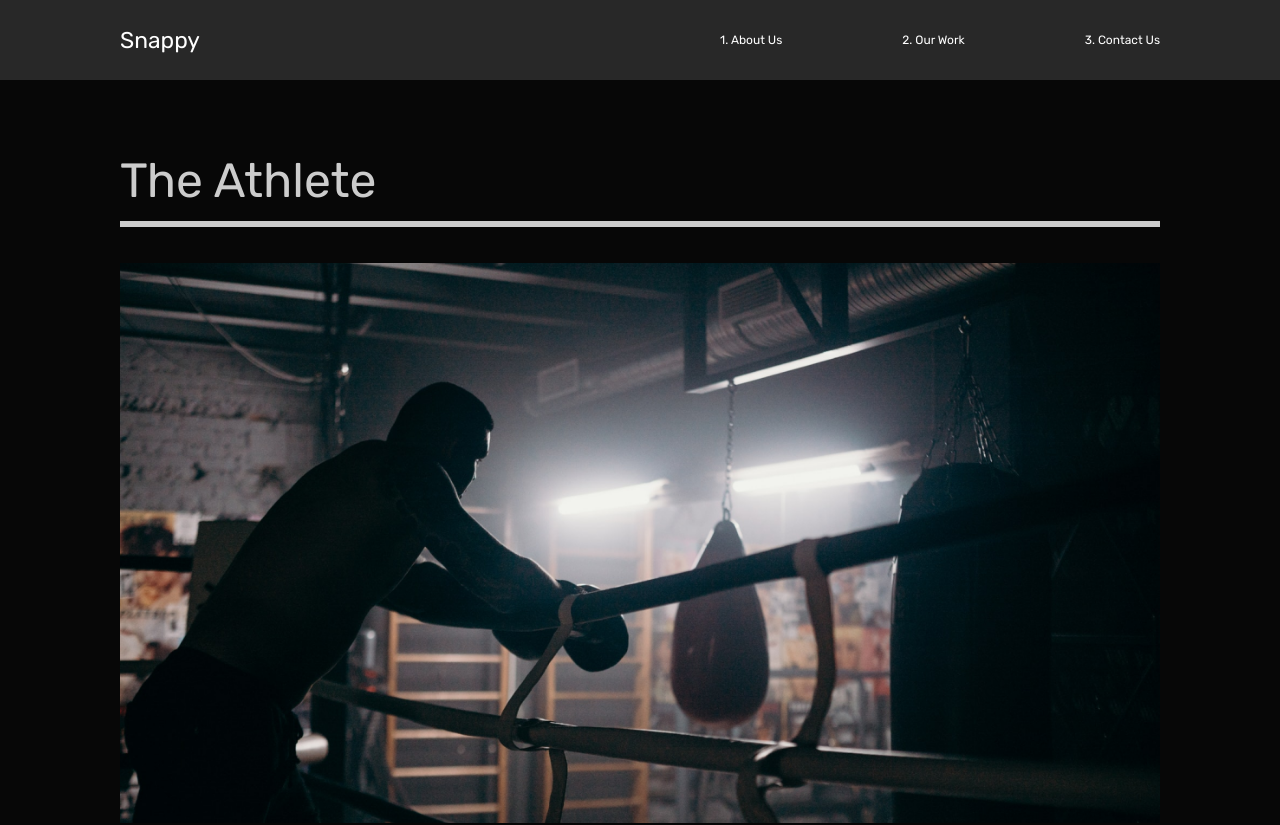
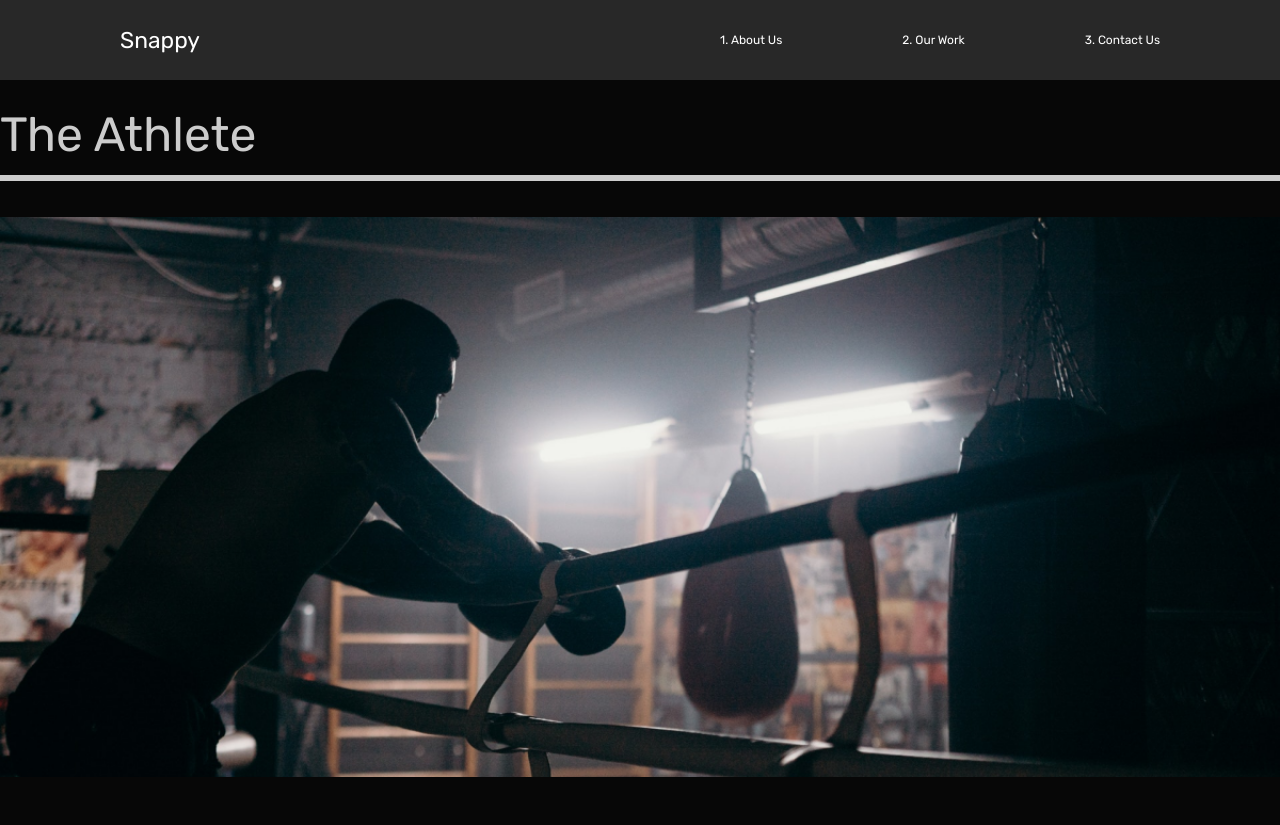
Before and after one commit to timmlaxton/chetbaker, a React (Create React App) app: page /work in a window 1280 px wide. Shown: the top 825 px of the page. Built offline with nearby package versions, Linux system fonts and the light colour scheme.

Commit message:
homepage animate up

```diff
--- a/src/animation.js
+++ b/src/animation.js
@@ -7,7 +7,7 @@ export const pageAnimation = {
     opacity: 1,
     y: 0,
     transition: {
-      duration: 1,
+      duration: 2.3,
     },
   },
 };
--- a/src/pages/AboutUs.js
+++ b/src/pages/AboutUs.js
@@ -2,14 +2,16 @@ import React from "react";
 import AboutSection from "../components/AboutSection";
 import ServicesSection from "../components/ServicesSection";
 import FaqSection from "../components/FaqSection";
+import { motion } from "framer-motion";
+import { pageAnimation } from "../animation";
 
 const AboutUs = () => {
   return (
-    <div>
+    <motion.div variants={pageAnimation} initial="hidden" animate="show">
       <AboutSection />
       <ServicesSection />
       <FaqSection />
-    </div>
+    </motion.div>
   );
 };
 
--- a/src/pages/OurWork.js
+++ b/src/pages/OurWork.js
@@ -4,10 +4,12 @@ import { Link } from "react-router-dom";
 import athlete from "../img/athlete-small.png";
 import theracer from "../img/theracer-small.png";
 import goodtimes from "../img/goodtimes-small.png";
+import { motion } from "framer-motion";
+import { pageAnimation } from "../animation";
 
 const OurWork = () => {
   return (
-    <Work>
+    <Work variants={pageAnimation} initial="hidden" animate="show">
       <Movie>
         <h2>The Athlete</h2>
         <div className="line"></div>
@@ -33,7 +35,7 @@ const OurWork = () => {
   );
 };
 
-const Work = styled.div`
+const Work = styled(motion.dv)`
   min-height: 100vh;
   overflow: hidden;
   padding: 5rem 10rem;
```
